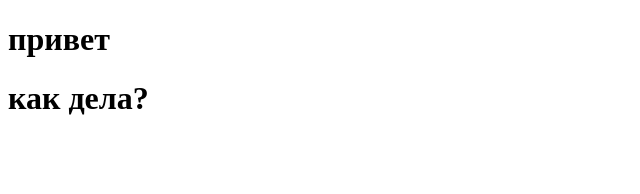
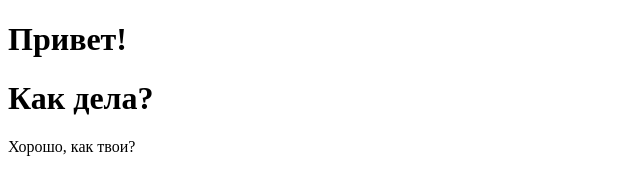
Before and after one commit to stnslvpvlv/homework, a plain HTML site: page index.html in a window 1280 px wide. Shown: the whole page, without its empty margins (0-640 px from the left). Drawn offline with Linux system fonts and the light colour scheme.

Commit message:
add new string

```diff
--- a/index.html
+++ b/index.html
@@ -7,7 +7,8 @@
     <title>Document</title>
   </head>
   <body>
-    <h1>привет</h1>
-    <h1>как дела?</h1>
+    <h1>Привет!</h1>
+    <h1>Как дела?</h1>
+    <p>Хорошо, как твои?</p>
   </body>
 </html>
```
